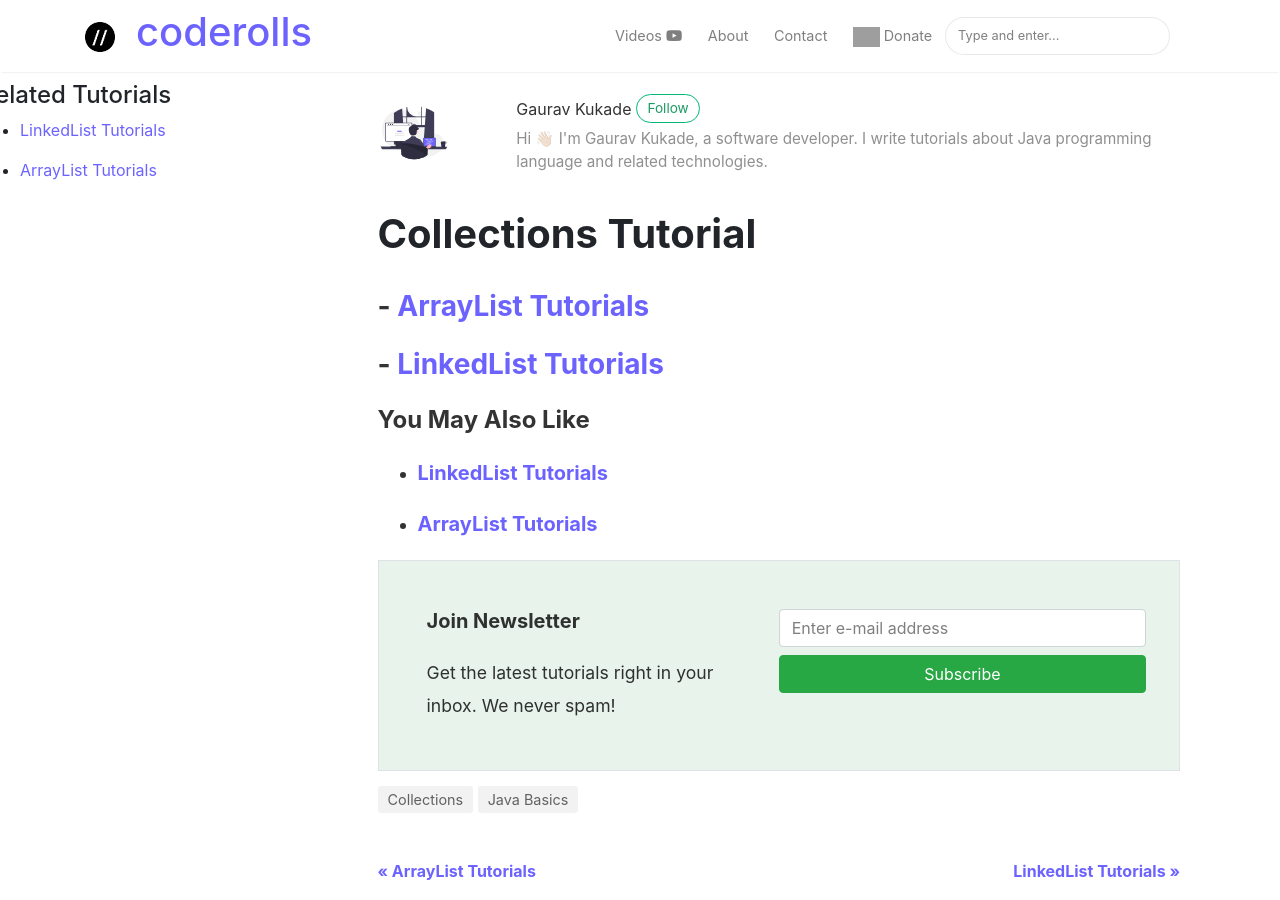
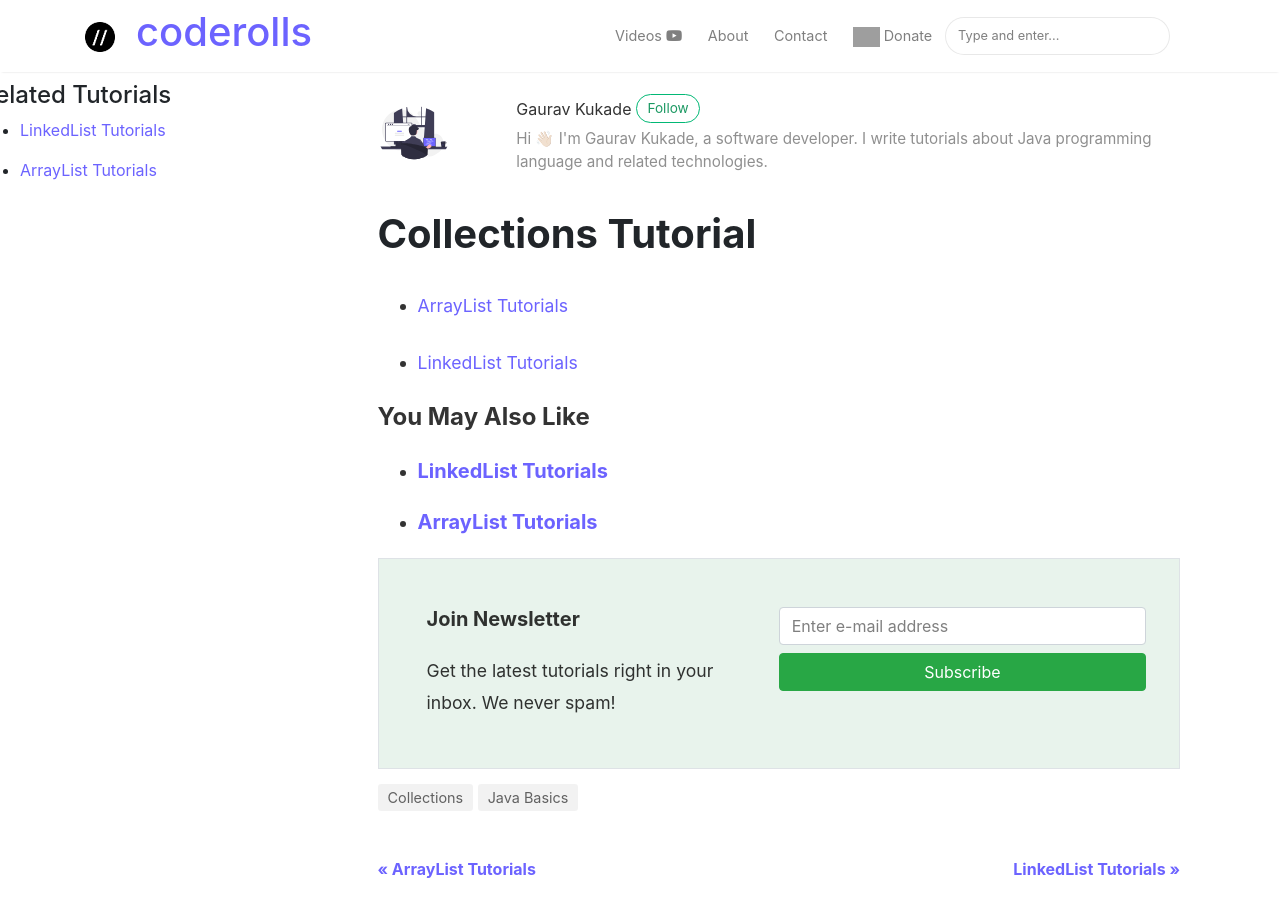
Before and after one commit to coderolls/coderolls-blog, a Jekyll site: the page built from _posts/collections/2022-08-05-collections-tutorial.md, in a window 1280 px wide and 900 px high. Built offline with Jekyll 4.4.1, drawn with Linux system fonts in a browser that asks for light colours; nearby versions of some CDN libraries; comment, search, counter and statistics services are not loaded; grey boxes are pictures that could not be loaded.

```diff
--- a/_posts/collections/2022-08-05-collections-tutorial.md
+++ b/_posts/collections/2022-08-05-collections-tutorial.md
@@ -8,6 +8,6 @@ description: "An index page for all collections tutorial."
 hidden: true
 ---
 
-### - [ArrayList Tutorials](/arraylist-tutorials/)
+- [ArrayList Tutorials](/arraylist-tutorials/)
 
-### - [LinkedList Tutorials](/linkedlist-tutorials/)
+- [LinkedList Tutorials](/linkedlist-tutorials/)
```
